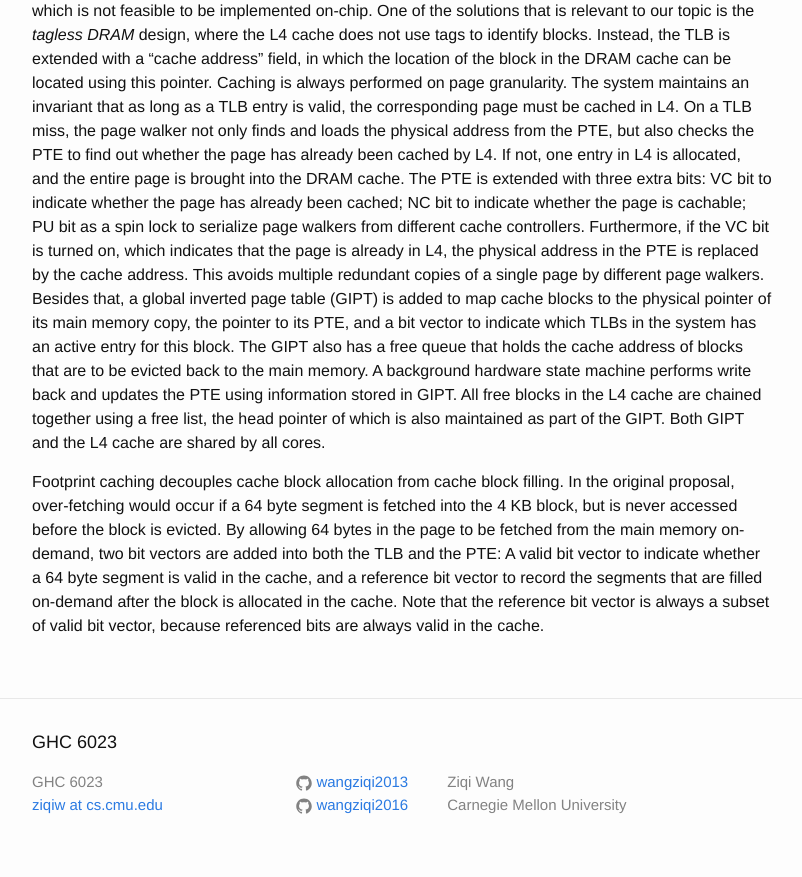
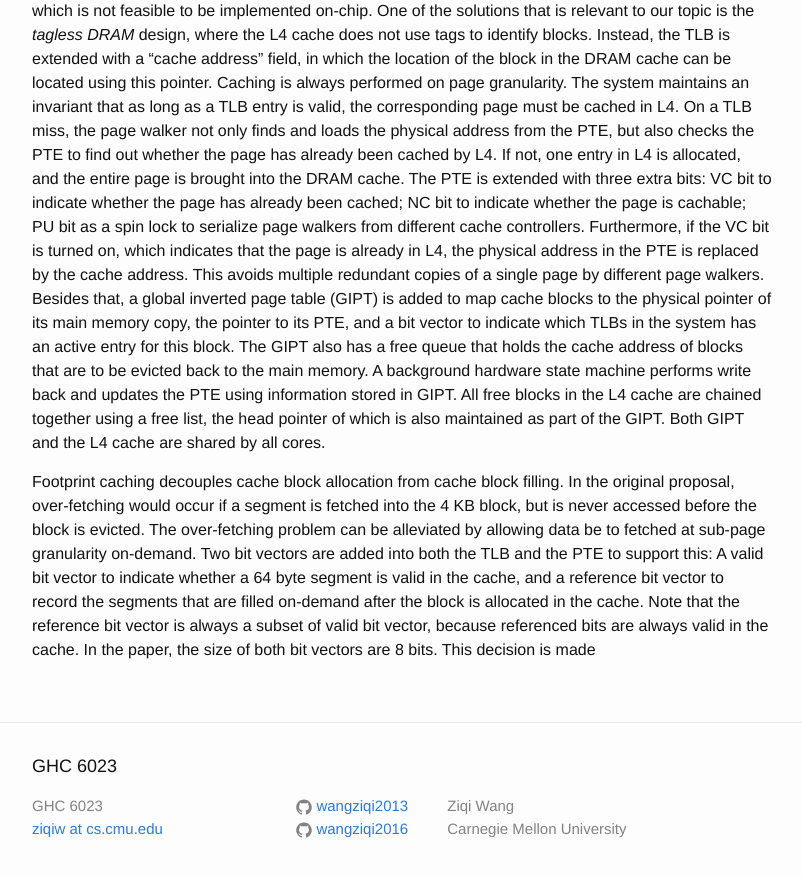
Before and after one commit to wangziqi2013/wangziqi2013.github.io, a Jekyll site: the page built from _posts/2018-06-16-Footprint-Caching.markdown, in a window 1280 px wide and 900 px high, scrolled down 916 px. Shown: the top 877 px of the window, without its empty margins (238-1040 px from the left). Built offline with Jekyll 4.4.1, drawn with Linux system fonts in a browser that asks for light colours.

Commit message:
Small change

```diff
--- a/_posts/2018-06-16-Footprint-Caching.markdown
+++ b/_posts/2018-06-16-Footprint-Caching.markdown
@@ -50,8 +50,9 @@ chained together using a free list, the head pointer of which is also maintained
 and the L4 cache are shared by all cores.
 
 Footprint caching decouples cache block allocation from cache block filling. In the original proposal, over-fetching
-would occur if a 64 byte segment is fetched into the 4 KB block, but is never accessed before the block is evicted.
-By allowing 64 bytes in the page to be fetched from the main memory on-demand, two bit vectors are added into both the
-TLB and the PTE: A valid bit vector to indicate whether a 64 byte segment is valid in the cache, and a reference bit
-vector to record the segments that are filled on-demand after the block is allocated in the cache. Note that the
-reference bit vector is always a subset of valid bit vector, because referenced bits are always valid in the cache.
+would occur if a segment is fetched into the 4 KB block, but is never accessed before the block is evicted.
+The over-fetching problem can be alleviated by allowing data be to fetched at sub-page granularity on-demand. Two bit
+vectors are added into both the TLB and the PTE to support this: A valid bit vector to indicate whether a 64 byte segment
+is valid in the cache, and a reference bit vector to record the segments that are filled on-demand after the block is
+allocated in the cache. Note that the reference bit vector is always a subset of valid bit vector, because referenced
+bits are always valid in the cache. In the paper, the size of both bit vectors are 8 bits. This decision is made
```
